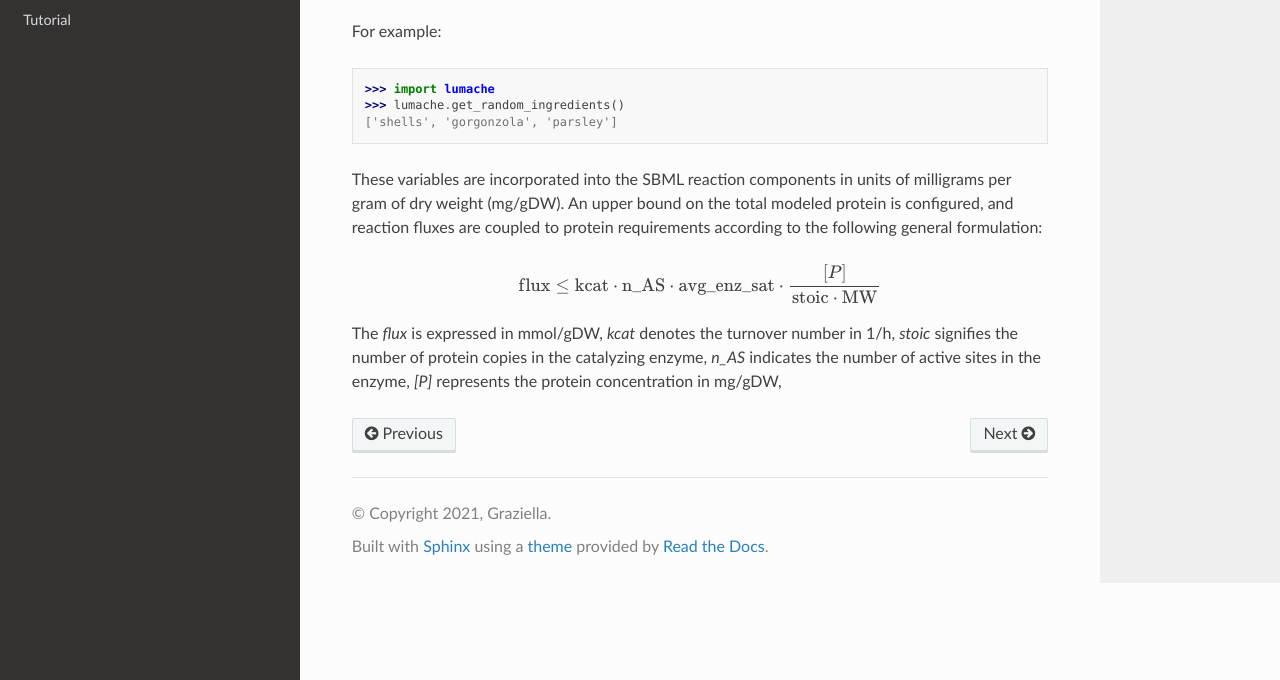
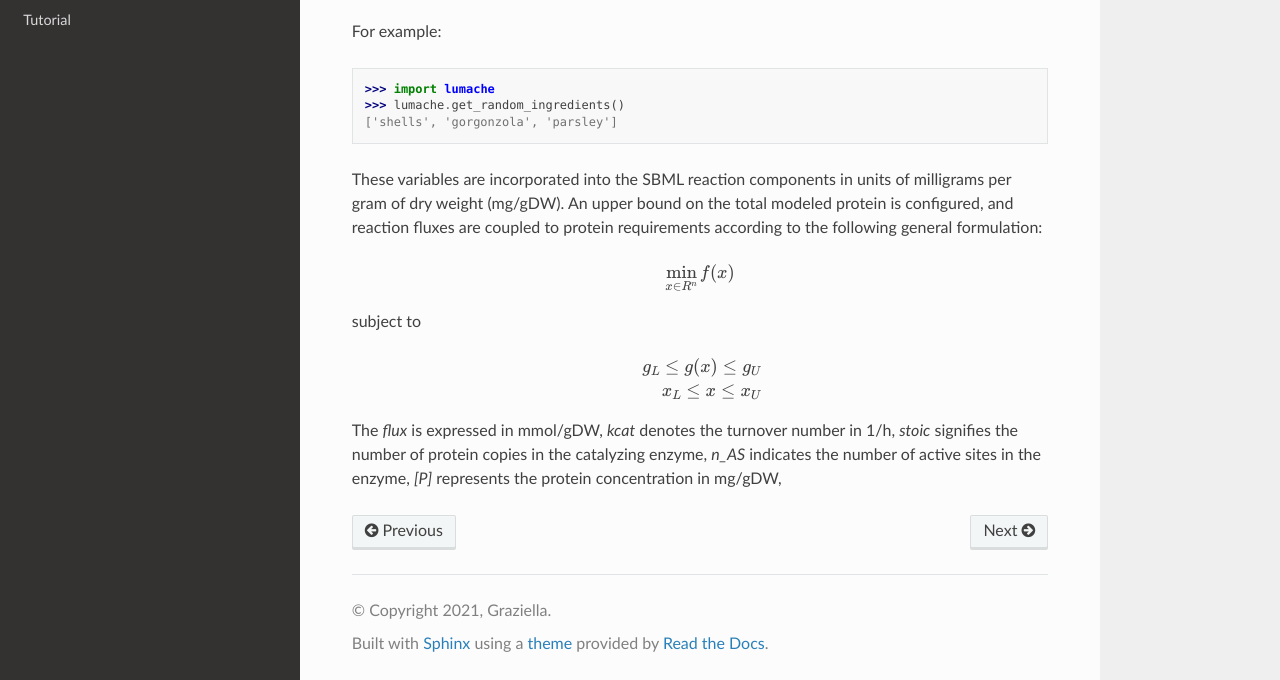
Before and after one commit to SchubertP/rtd-tutorial, a Sphinx documentation site: the page built from docs/source/usage.rst, in a window 1280 px wide and 900 px high, scrolled down 542 px, cut to the strip 220-900 px from the top of the window. Built offline with Sphinx 7.4.7 and the Read the Docs theme 3.1.0, drawn with Linux system fonts in a browser that asks for light colours; formulas are drawn with MathJax 3; part of the change alters nothing that is shown.

Commit message:
check cyipiotp

```diff
--- a/docs/source/conf.py
+++ b/docs/source/conf.py
@@ -17,11 +17,11 @@ extensions = [
     'sphinx.ext.autodoc',
     'sphinx.ext.autosummary',
     'sphinx.ext.intersphinx',
-    'sphinx.ext.imgmath',
+    'sphinx.ext.mathjax',
     'nbsphinx',
 ]
 
-#mathjax_path = "https://cdn.mathjax.org/mathjax/latest/MathJax.js?config=TeX-AMS-MML_HTMLorMML"
+# mathjax_path = "https://cdn.mathjax.org/mathjax/latest/MathJax.js?config=TeX-AMS-MML_HTMLorMML"
 
 intersphinx_mapping = {
     'python': ('https://docs.python.org/3/', None),
@@ -40,24 +40,15 @@ html_theme = 'sphinx_rtd_theme'
 epub_show_urls = 'footnote'
 
 
-latex_elements = {
-    'passoptionstopackages': r'''
-\PassOptionsToPackage{svgnames}{xcolor}
-''',
-    'fontpkg': r'''
-\setmainfont{DejaVu Serif}
-\setsansfont{DejaVu Sans}
-\setmonofont{DejaVu Sans Mono}
-''',
-    'preamble': r'''
-\usepackage[titles]{tocloft}
-\cftsetpnumwidth {1.25cm}\cftsetrmarg{1.5cm}
-\setlength{\cftchapnumwidth}{0.75cm}
-\setlength{\cftsecindent}{\cftchapnumwidth}
-\setlength{\cftsecnumwidth}{1.25cm}
-''',
-    'sphinxsetup': 'TitleColor=DarkGoldenrod',
-    'fncychap': r'\usepackage[Bjornstrup]{fncychap}',
-    'printindex': r'\footnotesize\raggedright\printindex',
-}
+ -- Options for LaTeX output --------------------------------------------------
+
+latex_elements = {}
+
+# Grouping the document tree into LaTeX files. List of tuples
+# (source start file, target name, title, author, documentclass [howto/manual]).
+latex_documents = [('index', 'Lumache.tex', u'Lumache Documentation', 'Peter Schubert', 'manual')]
+
+# Additional stuff for the LaTeX preamble.
+latex_elements['preamble'] = r"\usepackage{amsmath}\usepackage{amsfonts}\usepackage{bm}\usepackage{morefloats}"
+
 latex_show_urls = 'footnote'
--- a/docs/source/usage.rst
+++ b/docs/source/usage.rst
@@ -37,7 +37,15 @@ These variables are incorporated into the SBML reaction components in units of m
 
 .. math::
 
-   \text{flux} \leq \text{kcat} \cdot \text{n_AS} \cdot \text{avg_enz_sat} \cdot \frac{[P]}{\text{stoic} \cdot \text{MW}}
+       \min_{x \in R^n} f(x)
+
+subject to
+
+.. math::
+
+       g_L \leq g(x) \leq g_U
+
+       x_L \leq  x  \leq x_U
 
 
 The *flux* is expressed in mmol/gDW, *kcat* denotes the turnover number in 1/h, *stoic* signifies the number of protein copies in the catalyzing enzyme, *n_AS* indicates the number of active sites in the enzyme, *\[P]* represents the protein concentration in mg/gDW,
```
